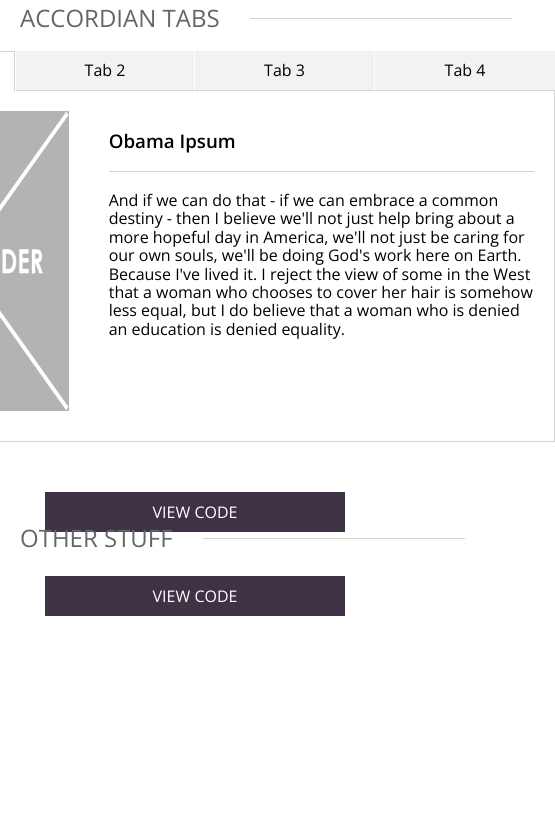
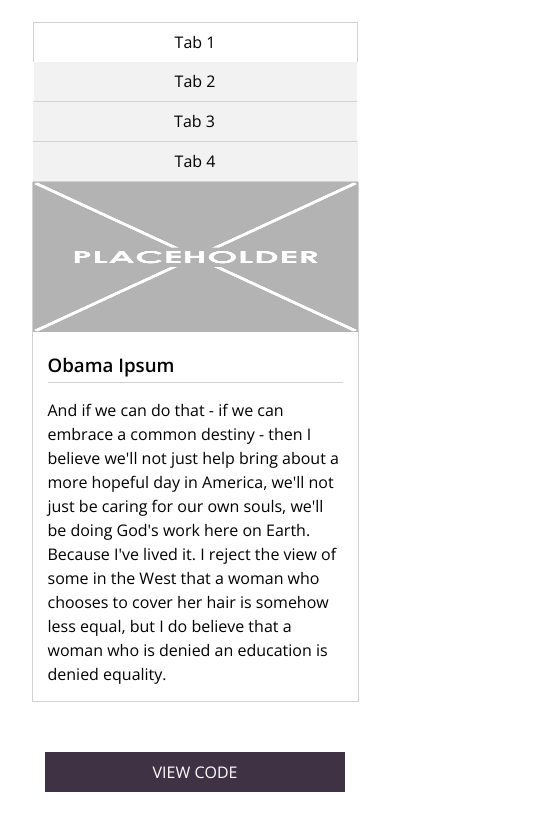
Before and after one commit to etcetera8/Pattrn-Party, a plain HTML site: page index.html in a window 390 px wide. Shown: the part 130-946 px from the top of the page, 555 px wide, since content can reach past the window. Drawn offline with nearby package versions, Linux system fonts and the light colour scheme.

Commit message:
Inner content responsive

```diff
--- a/index.html
+++ b/index.html
@@ -89,7 +89,7 @@
         </div>
           <button class="view-code-btn">VIEW CODE</button>
         </section>
-    <section>
+    <!-- <section>
       <h2>OTHER STUFF</h2>
 
       <button class="view-code-btn">VIEW CODE</button>
@@ -98,7 +98,7 @@
       <h2>HEADER</h2>
 
       <button class="view-code-btn">VIEW CODE</button>
-    </section>
+    </section> -->
     <script src="./scripts.js"></script>
   </body>
 </html>
--- a/styles.scss
+++ b/styles.scss
@@ -10,6 +10,7 @@ $black: #000;
 
 body, html {
   font-family: 'Open Sans', sans-serif;
+  line-height: 150%;
 }
 
 #main-header {
@@ -112,7 +113,7 @@ article {
   border: 1px solid $midGray;
   border-top: none;
   background: #fff;
-  height: 350px;
+  height: 400px;
   margin: 0;
 
   #image-section {
@@ -135,3 +136,50 @@ article {
     }
   }
 }
+
+@media screen and (max-width: 725px) {
+  nav {
+    flex-direction: column;
+
+    .tab {
+      width: 325px;
+    }
+  }
+
+  article {
+    height: auto;
+  }
+
+  .displayed {
+    width: 325px;
+    min-width: 325px;
+    flex-direction: column;
+  }
+
+  section {
+    margin: 0;
+    height: auto;
+
+    #image-section {
+      width: 100%;
+    }
+
+    article #image-section .article-photo {
+      width: 100%;
+      height: 150px;
+    }
+  }
+
+  article #content {
+    width: 100%;
+
+    #title {
+      padding-bottom: 5px;
+      margin: 15px;
+    }
+
+    p {
+      margin: 15px;
+    }
+  }
+}
```
Also changed, not shown: styles.css, 1 other file.
